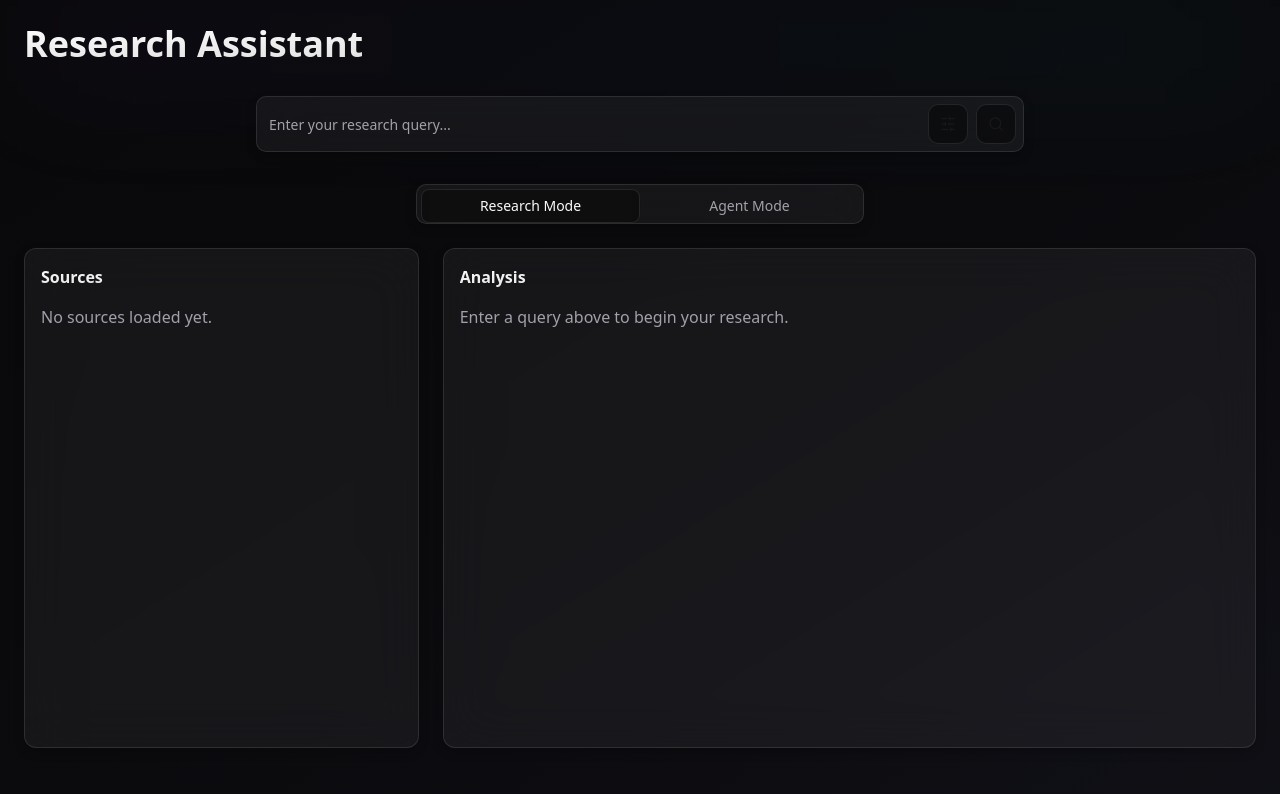
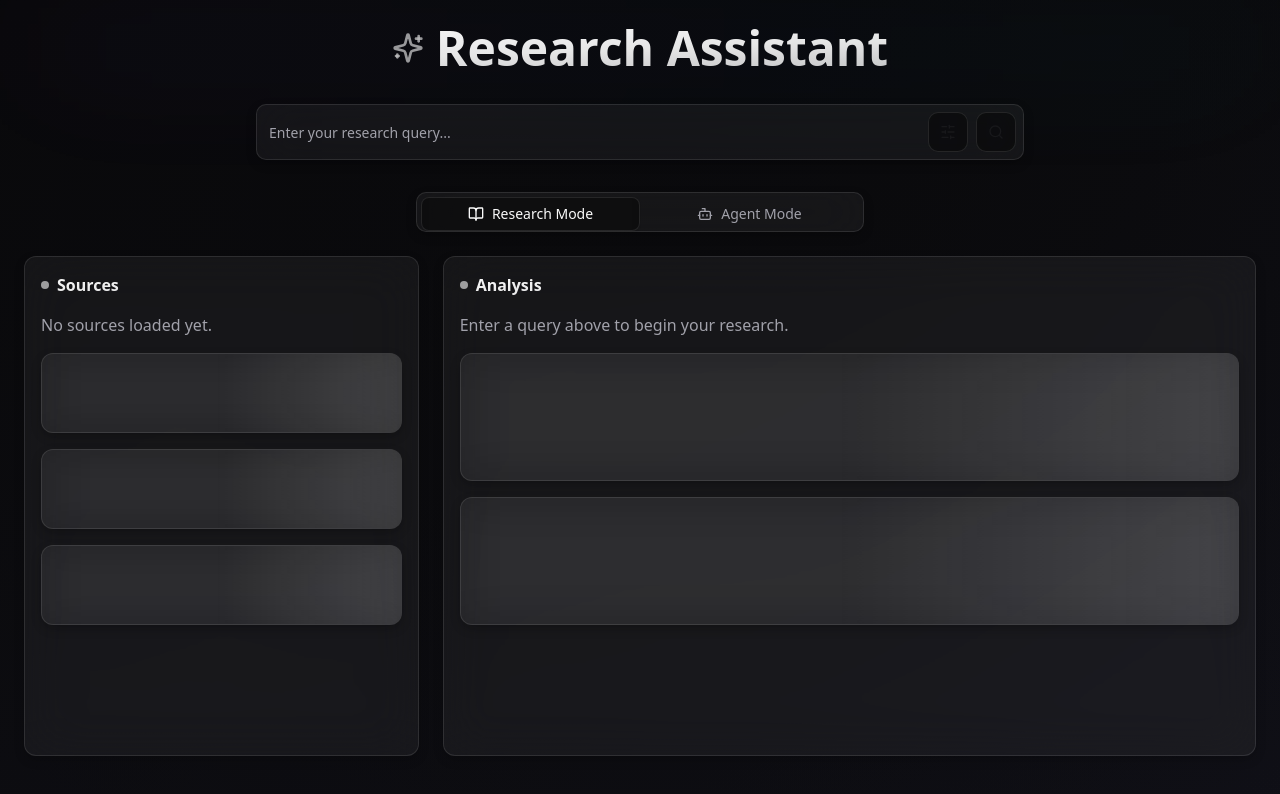
Before and after one commit to slapglif/DeepResearchHub, a React (Vite) app: page / in a window 1280 px wide. Shown: the top 794 px of the page. Built offline with nearby package versions, Linux system fonts and the light colour scheme.

Commit message:
Improve UI/UX Design
Enhanced the user interface and user experience across the application. Adjustments made to components, layouts, and styles to create a more visually appealing and user-friendly environment.
[skip gpt_engineer]

```diff
--- a/src/components/Workspace.tsx
+++ b/src/components/Workspace.tsx
@@ -2,7 +2,7 @@ import { useState } from "react";
 import { QueryInput } from "./QueryInput";
 import { Card } from "@/components/ui/card";
 import { Tabs, TabsContent, TabsList, TabsTrigger } from "@/components/ui/tabs";
-import { Loader2 } from "lucide-react";
+import { Loader2, BookOpen, Bot, Sparkles } from "lucide-react";
 
 export const Workspace = () => {
   const [activeTab, setActiveTab] = useState("research");
@@ -11,8 +11,9 @@ export const Workspace = () => {
   return (
     <div className="flex flex-col items-center w-full max-w-7xl mx-auto p-6 space-y-8">
       <div className="relative w-full">
-        <div className="absolute inset-0 bg-gradient-to-r from-purple-500/10 via-blue-500/10 to-teal-500/10 blur-3xl" />
-        <h1 className="relative text-4xl font-bold text-gradient animate-fade-up">
+        <div className="absolute inset-0 bg-gradient-to-r from-purple-500/10 via-blue-500/10 to-teal-500/10 blur-3xl animate-pulse" />
+        <h1 className="relative text-4xl md:text-5xl font-bold text-gradient animate-fade-up flex items-center justify-center gap-3">
+          <Sparkles className="w-8 h-8 animate-pulse text-white/80" />
           Research Assistant
         </h1>
       </div>
@@ -25,63 +26,90 @@ export const Workspace = () => {
         value={activeTab}
         onValueChange={setActiveTab}
       >
-        <TabsList className="glass-morphism grid w-full max-w-md mx-auto grid-cols-2">
-          <TabsTrigger value="research" className="data-[state=active]:neo-blur">
+        <TabsList className="glass-morphism grid w-full max-w-md mx-auto grid-cols-2 p-1">
+          <TabsTrigger
+            value="research"
+            className="data-[state=active]:neo-blur flex items-center gap-2 transition-all duration-300"
+          >
+            <BookOpen className="w-4 h-4" />
             Research Mode
           </TabsTrigger>
-          <TabsTrigger value="agent" className="data-[state=active]:neo-blur">
+          <TabsTrigger
+            value="agent"
+            className="data-[state=active]:neo-blur flex items-center gap-2 transition-all duration-300"
+          >
+            <Bot className="w-4 h-4" />
             Agent Mode
           </TabsTrigger>
         </TabsList>
 
         <TabsContent value="research" className="mt-6 space-y-6">
           <div className="grid grid-cols-1 md:grid-cols-3 gap-6">
-            <Card className="glass-morphism p-4 h-[500px] overflow-auto group hover:ring-2 hover:ring-white/20 transition-all duration-300">
-              <h3 className="font-semibold mb-4 text-gradient group-hover:scale-105 transition-transform">
+            <Card className="glass-morphism p-4 h-[500px] overflow-auto group hover-scale">
+              <h3 className="font-semibold mb-4 text-gradient group-hover:scale-105 transition-transform flex items-center gap-2">
+                <span className="w-2 h-2 rounded-full bg-white/80 animate-pulse" />
                 Sources
               </h3>
               <div className="relative">
-                {isProcessing && (
+                {isProcessing ? (
                   <div className="absolute inset-0 flex items-center justify-center bg-black/50 backdrop-blur-sm rounded-lg">
                     <Loader2 className="w-8 h-8 animate-spin text-white" />
                   </div>
+                ) : (
+                  <div className="space-y-4">
+                    <p className="text-muted-foreground">No sources loaded yet.</p>
+                    <div className="h-20 glass-morphism rounded-lg shimmer" />
+                    <div className="h-20 glass-morphism rounded-lg shimmer" />
+                    <div className="h-20 glass-morphism rounded-lg shimmer" />
+                  </div>
                 )}
-                <p className="text-muted-foreground">No sources loaded yet.</p>
               </div>
             </Card>
 
-            <Card className="glass-morphism p-4 h-[500px] overflow-auto md:col-span-2 group hover:ring-2 hover:ring-white/20 transition-all duration-300">
-              <h3 className="font-semibold mb-4 text-gradient group-hover:scale-105 transition-transform">
+            <Card className="glass-morphism p-4 h-[500px] overflow-auto md:col-span-2 group hover-scale">
+              <h3 className="font-semibold mb-4 text-gradient group-hover:scale-105 transition-transform flex items-center gap-2">
+                <span className="w-2 h-2 rounded-full bg-white/80 animate-pulse" />
                 Analysis
               </h3>
               <div className="relative">
-                {isProcessing && (
+                {isProcessing ? (
                   <div className="absolute inset-0 flex items-center justify-center bg-black/50 backdrop-blur-sm rounded-lg">
                     <Loader2 className="w-8 h-8 animate-spin text-white" />
                   </div>
+                ) : (
+                  <div className="space-y-4">
+                    <p className="text-muted-foreground">
+                      Enter a query above to begin your research.
+                    </p>
+                    <div className="h-32 glass-morphism rounded-lg shimmer" />
+                    <div className="h-32 glass-morphism rounded-lg shimmer" />
+                  </div>
                 )}
-                <p className="text-muted-foreground">
-                  Enter a query above to begin your research.
-                </p>
               </div>
             </Card>
           </div>
         </TabsContent>
 
         <TabsContent value="agent" className="mt-6">
-          <Card className="glass-morphism p-4 h-[500px] group hover:ring-2 hover:ring-white/20 transition-all duration-300">
-            <h3 className="font-semibold mb-4 text-gradient group-hover:scale-105 transition-transform">
+          <Card className="glass-morphism p-4 h-[500px] group hover-scale">
+            <h3 className="font-semibold mb-4 text-gradient group-hover:scale-105 transition-transform flex items-center gap-2">
+              <span className="w-2 h-2 rounded-full bg-white/80 animate-pulse" />
               Agent Workspace
             </h3>
             <div className="relative">
-              {isProcessing && (
+              {isProcessing ? (
                 <div className="absolute inset-0 flex items-center justify-center bg-black/50 backdrop-blur-sm rounded-lg">
                   <Loader2 className="w-8 h-8 animate-spin text-white" />
                 </div>
+              ) : (
+                <div className="space-y-4">
+                  <p className="text-muted-foreground">
+                    Agent mode is currently in development.
+                  </p>
+                  <div className="h-32 glass-morphism rounded-lg shimmer" />
+                  <div className="h-32 glass-morphism rounded-lg shimmer" />
+                </div>
               )}
-              <p className="text-muted-foreground">
-                Agent mode is currently in development.
-              </p>
             </div>
           </Card>
         </TabsContent>
--- a/src/index.css
+++ b/src/index.css
@@ -37,7 +37,8 @@
   body {
     @apply bg-background text-foreground antialiased;
     font-feature-settings: "ss01", "ss02", "cv01", "cv02", "cv03";
-    background: linear-gradient(to bottom right,
+    background: radial-gradient(
+      circle at top center,
       hsl(240 10% 3.9%),
       hsl(240 15% 5%),
       hsl(240 20% 7%)
@@ -48,14 +49,22 @@
 
 @layer utilities {
   .glass-morphism {
-    @apply backdrop-blur-xl bg-white/5 border border-white/10 shadow-[0_4px_12px_-2px_rgba(0,0,0,0.3)];
+    @apply backdrop-blur-xl bg-white/5 border border-white/10 shadow-[0_4px_12px_-2px_rgba(0,0,0,0.3)] transition-all duration-300;
   }
 
   .neo-blur {
-    @apply backdrop-blur-2xl bg-black/40 border border-white/10;
+    @apply backdrop-blur-2xl bg-black/40 border border-white/10 transition-all duration-300;
   }
 
   .text-gradient {
     @apply bg-gradient-to-br from-white via-white/90 to-white/70 bg-clip-text text-transparent;
   }
+
+  .hover-scale {
+    @apply transition-transform duration-300 hover:scale-[1.02];
+  }
+
+  .shimmer {
+    @apply relative overflow-hidden before:absolute before:inset-0 before:-translate-x-full before:animate-shimmer before:bg-gradient-to-r before:from-transparent before:via-white/10 before:to-transparent;
+  }
 }
--- a/tailwind.config.ts
+++ b/tailwind.config.ts
@@ -79,12 +79,26 @@ export default {
             opacity: "0.5",
           },
         },
+        "slide-in": {
+          "0%": { transform: "translateX(-100%)", opacity: "0" },
+          "100%": { transform: "translateX(0)", opacity: "1" },
+        },
+        pulse: {
+          "0%, 100%": { opacity: "1" },
+          "50%": { opacity: "0.5" },
+        },
+        shimmer: {
+          "100%": { transform: "translateX(100%)" },
+        },
       },
       animation: {
         "accordion-down": "accordion-down 0.2s ease-out",
         "accordion-up": "accordion-up 0.2s ease-out",
         "fade-up": "fade-up 0.5s ease-out",
         glow: "glow 4s ease-in-out infinite",
+        "slide-in": "slide-in 0.3s ease-out",
+        pulse: "pulse 2s ease-in-out infinite",
+        shimmer: "shimmer 2s linear infinite",
       },
     },
   },
```
